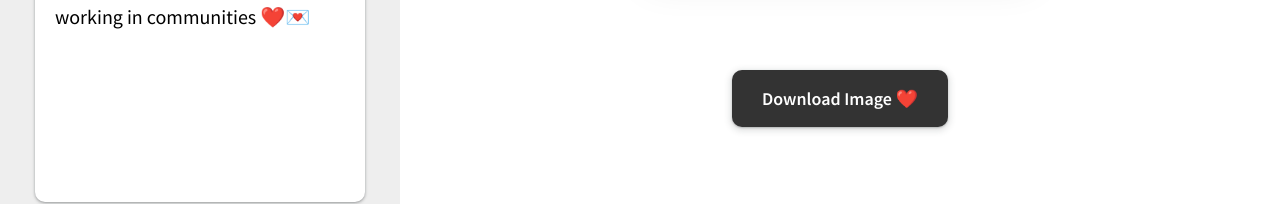
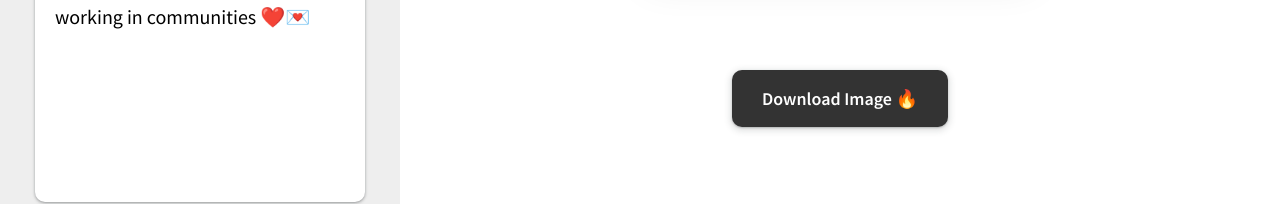
Before and after one commit to yashmangal112/InBanner, a React (Create React App) app: page / in a window 1280 px wide. Shown: the part 524-728 px from the top of the page. Built offline with nearby package versions, Linux system fonts and the light colour scheme; a web font is replaced by a local one.

Commit message:
delete alert message

```diff
--- a/src/App.js
+++ b/src/App.js
@@ -115,18 +115,10 @@ function App() {
     // You can add additional logic here to handle any theme changes in your application
   };
 
-  // for only mobile devices
-  const showAlertOnMobile = () => {
-    const isMobile = /iPhone|iPad|iPod|Android/i.test(navigator.userAgent);
-    if (isMobile) {
-      alert('for good experince, open it on laptop or tablet view');
-    }
-  };
 
   return (
     <>
   {/* Hello world */}
-  {showAlertOnMobile()}
   <main className="main">
     <div className="main__app-info">
       <div className="main__app-info-content">
@@ -184,7 +176,7 @@ function App() {
       </div>
     </div>
       <div className="downlod_button">
-        <button  onClick={handleDownload} className='bottom-bar__download-btn'>Download Image ❤️</button>
+        <button  onClick={handleDownload} className='bottom-bar__download-btn'>Download Image 🔥</button>
       </div>
   </main>
   <form action="" className="main__form">
```
